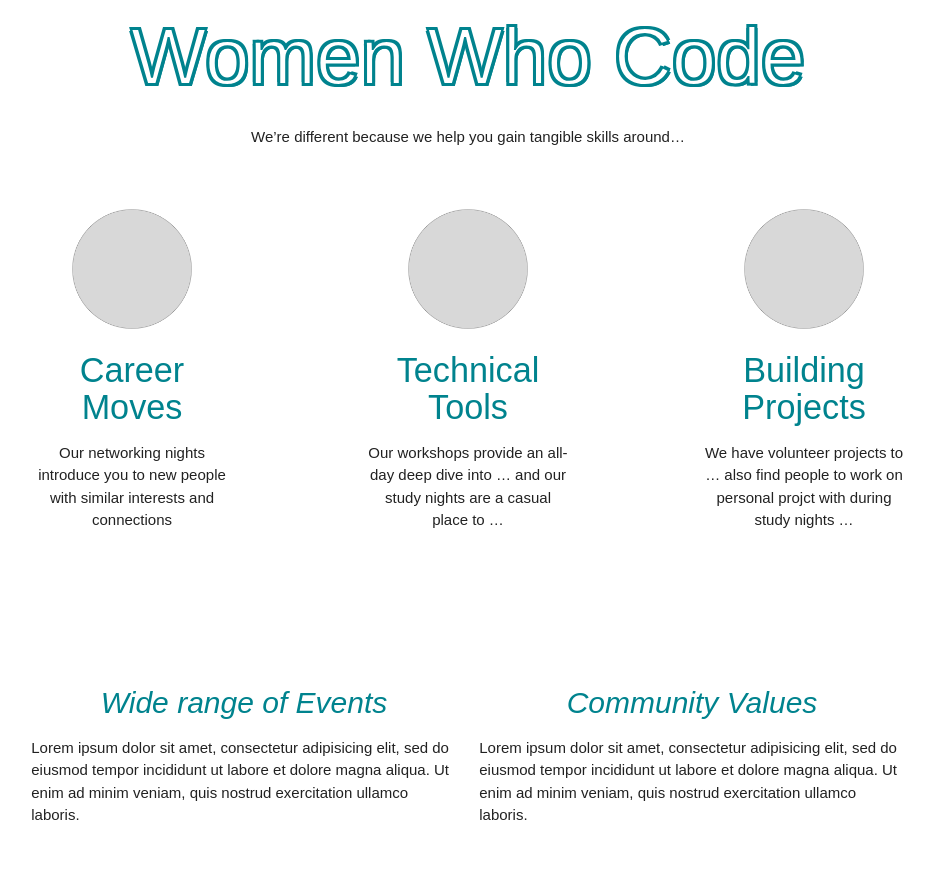
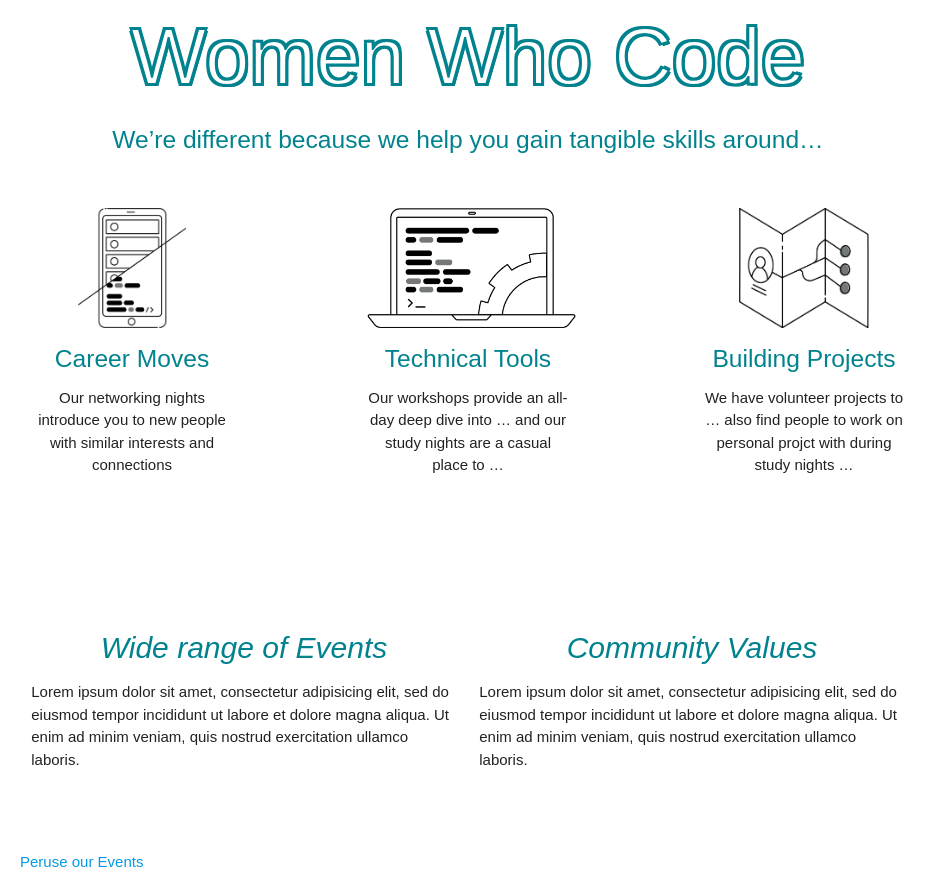
Before and after one commit to wwcodeportland/website, a plain HTML site: page index.html in a window 1280 px wide. Shown: the part 880-1770 px from the top of the page, without its empty margins (172-1106 px from the left). Drawn offline with nearby package versions, Linux system fonts and the light colour scheme.

Commit message:
sass styles

```diff
--- a/index.html
+++ b/index.html
@@ -27,7 +27,7 @@
       </nav>
     </div>
 
-    <div class="container container--hero">
+    <div class="container--hero">
       <div class="hero--text">
         <h1>Women helping women succeed in tech</h1>
         <h2>Community for all</h2>
@@ -38,21 +38,21 @@
     <div class="container container--about">
       <h3>What makes us</h3>
       <h1>Women Who Code</h1>
-      <p>We’re different because we help you gain tangible skills around…</p>
+      <h5>We’re different because we help you gain tangible skills around…</h5>
       <div class="row">
         <div class="col s12 m3">
-          <img src="assets/imgs/imgPlaceholder.png" alt="">
-          <h4>Career Moves</h4>
+          <img src="assets/imgs/WWCODE-icon-1.png" alt="">
+          <h5>Career Moves</h5>
           <p>Our networking nights introduce you to new people with similar interests and connections</p>
         </div>
         <div class="col s12 m3">
-          <img src="assets/imgs/imgPlaceholder.png" alt="">
-          <h4>Technical Tools</h4>
+          <img src="assets/imgs/WWCODE-icon-2.png" alt="">
+          <h5>Technical Tools</h5>
           <p>Our workshops provide an all-day deep dive into … and our study nights are a casual place to …</p>
         </div>
         <div class="col s12 m3">
-          <img src="assets/imgs/imgPlaceholder.png" alt="">
-          <h4>Building Projects</h4>
+          <img src="assets/imgs/WWCODE-icon-3.png" alt="">
+          <h5>Building Projects</h5>
           <p>We have volunteer projects to … also find people to work on personal projct with during study nights … </p>
         </div>
       </div>
@@ -69,11 +69,13 @@
       <a href="https://www.meetup.com/Women-Who-Code-Portland/">Peruse our Events</a>
     </div>
 
-    <div class="container container--spacer">
+    <div class="container--spacer">
 
     </div>
 
     <div class="container container--coc">
+      <h3>The Women Who Code</h3>
+      <h1>CODE OF CONDUCT</h1>
       <div class="row">
         <div class="col s12 m3">
           <img src="assets/imgs/imgPlaceholder.png" alt="">
```
